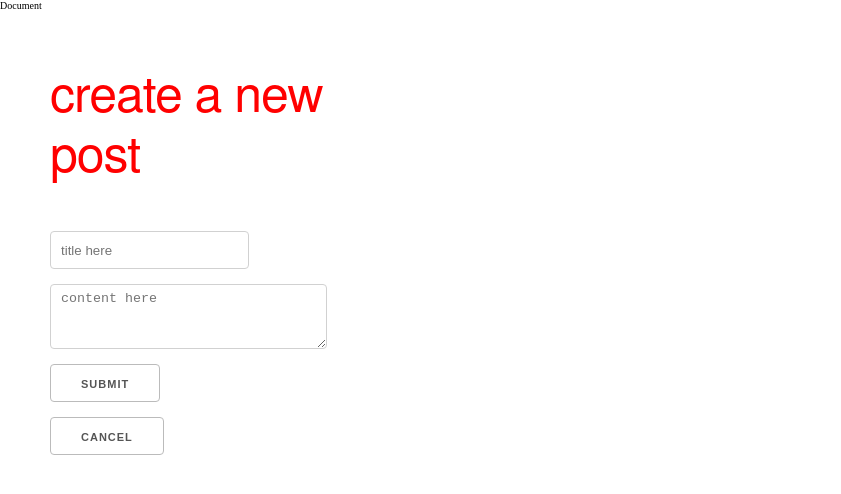
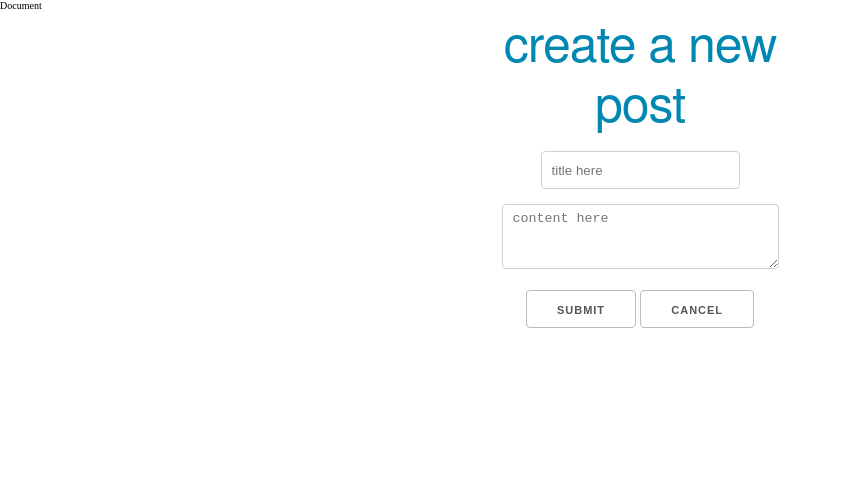
Before and after one commit to Yoreee/css_blogroll, a website: page public/views/new.html in a window 1280 px wide. Shown: the whole page, without its empty margins (0-841 px from the left). Drawn offline with nearby package versions, Linux system fonts and the light colour scheme.

Commit message:
improved css

```diff
--- a/public/css/style.css
+++ b/public/css/style.css
@@ -1,4 +1,38 @@
 body {
+	margin: 0 auto;
+	padding: 0;
+}
+.outer {
+	margin: 0 auto;
+	text-align: center;
+	width: 80%;
+	max-width: 300px;
+	padding-bottom: 100px;
+}
+
+.post > form {
+	display: inline;
+}
+
+form {
+	display: inline;
+}
+
+.cancel {
+	display: inline;
+}
+
+.title {
+	color: rgb(0, 136, 178);
+}
+
+h5 {
+	color: rgb(248, 158, 93);
+}
+.post {
+	margin: 50px 0 0 0;
+}
+/*body {
 	margin-top: 50px;
 	margin-left: 50px;
 }
@@ -41,4 +75,4 @@ form {
 
 .containor {
 	margin-top:
-}
+}*/
--- a/public/views/new.html
+++ b/public/views/new.html
@@ -9,6 +9,7 @@
 	<script src="/js/scripts.js" type="text/javascript"></script>
 </head>
 <body>
+	<div class="outer">
 		<div class="title">
 			<h1>create a new post</h1>
 		</div>
@@ -25,5 +26,7 @@
 			</div>
 
 		</div>
+
+	</div>
 </body>
 </html>
```
Also changed, not shown: public/views/edit.html (+3 -0 lines), public/views/index.html (+3 -0 lines), public/views/search.html (+3 -0 lines). Lines whose indentation alone changed are shown as unchanged.
